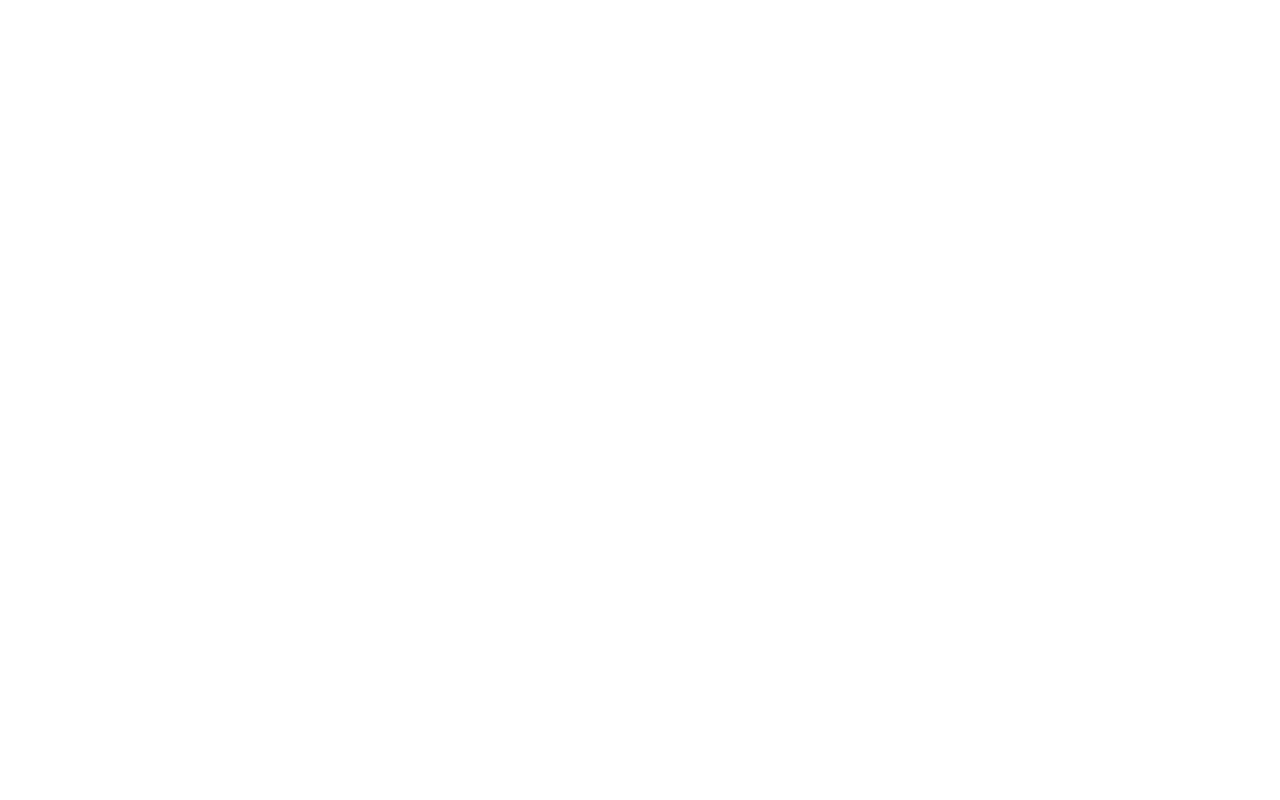
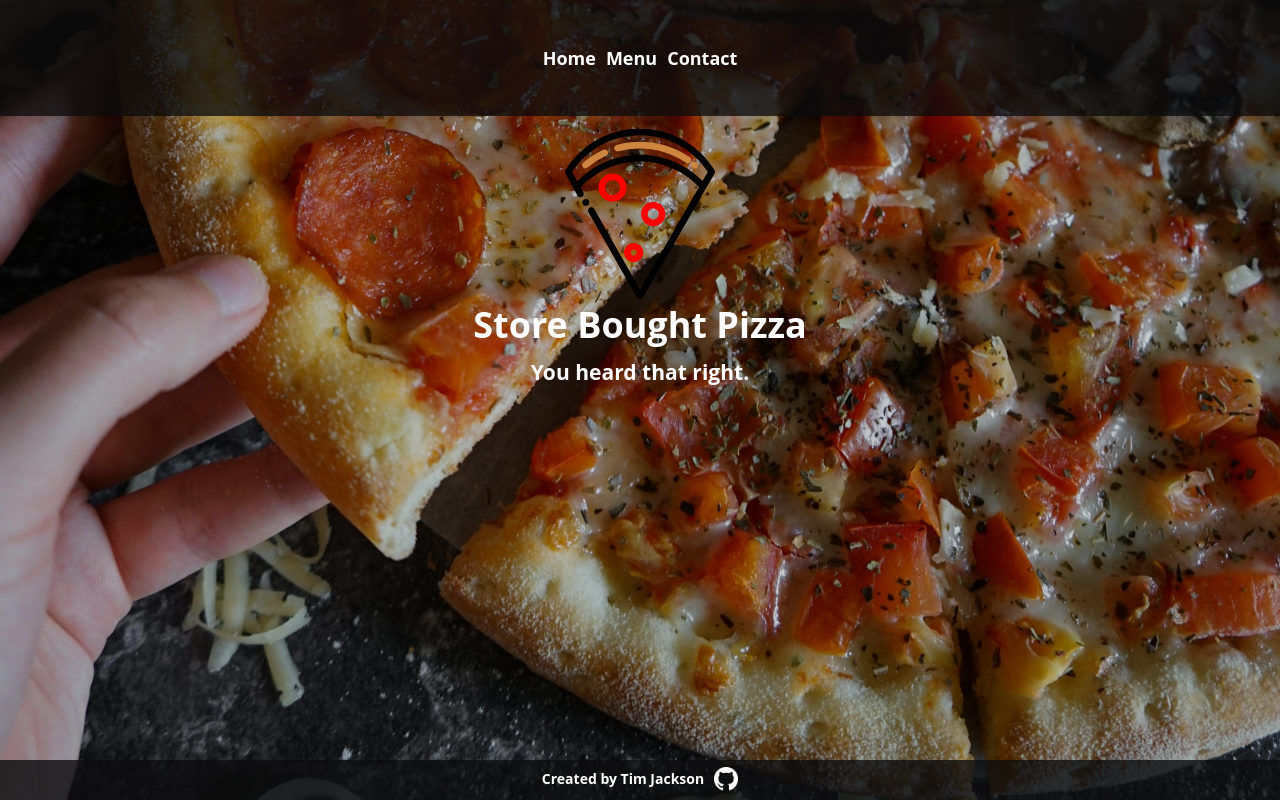
Before and after one commit to timjacksonm/Restaurant-Page, a website built with webpack: page dist/index.html in a window 1280 px wide. Built offline with Linux system fonts and the light colour scheme; files that its build step writes are made by us from their sources; files whose address does not match are found by name.

Commit message:
created homepage / styling

```diff
--- a/src/index.js
+++ /dev/null
@@ -1 +0,0 @@
-alert('hello');
--- a/src/styles.css
+++ b/src/styles.css
@@ -0,0 +1,81 @@
+html {
+  background: linear-gradient(rgba(0, 0, 0, 0.2), rgba(0, 0, 0, 0.2)),
+    url(/Resturant-Page/src/images/pexels-natasha-filippovskaya-4394611.jpg);
+  background-repeat: no-repeat;
+  background-position: center center;
+  -webkit-background-size: cover;
+  -moz-background-size: cover;
+  -o-background-size: cover;
+  background-size: cover;
+}
+body {
+  margin: 0;
+  padding: 0;
+}
+#content {
+  margin: 0;
+  padding: 0;
+  height: 100%;
+  display: flex;
+  flex-direction: column;
+}
+/* HEADER | NAV */
+header {
+  display: inline-flex;
+  align-items: center;
+  justify-content: center;
+  width: 100%;
+  height: 90px;
+  background: rgba(12, 12, 13, 0.78);
+  color: #fff;
+  font-size: 14px;
+  font-family: "Open Sans", sans-serif;
+  font-weight: 700;
+  line-height: 6px;
+  padding: 13px 0px;
+}
+ul {
+  padding: 0;
+  display: inline-flex;
+}
+li {
+  list-style: none;
+  padding: 0 5px;
+  font-size: 18px;
+}
+/* MAIN | CENTER OF PAGE */
+main {
+  display: flex;
+  flex-direction: column;
+  align-items: center;
+  color: #fff;
+  font-size: 18px;
+  font-family: "Open Sans", sans-serif;
+  font-weight: 700;
+  line-height: 2px;
+  flex: 1;
+  width: 100%;
+  padding-top: 13px;
+}
+main img {
+  transform: rotate(180deg);
+}
+/* FOOTER | BOTTOM OF PAGE */
+footer {
+  background: rgba(12, 12, 13, 0.78);
+  display: inline-flex;
+  align-items: center;
+  justify-content: center;
+  height: 37px;
+  color: #fff;
+  font-size: 14px;
+  font-family: "Open Sans", sans-serif;
+  font-weight: 700;
+  line-height: 6px;
+  border-bottom: 3px solid transparent;
+  text-shadow: 0px 0px 1px transparent;
+}
+.logo {
+  padding-left: 10px;
+}
+/* MEDIA QUERIES */
```
Also changed, not shown: dist/index.html, dist/main.js, src/images/GitHub-Mark-Light-32px.png (added), src/images/logo8.svg (added), src/images/pexels-natasha-filippovskaya-4394611.jpg (added).
